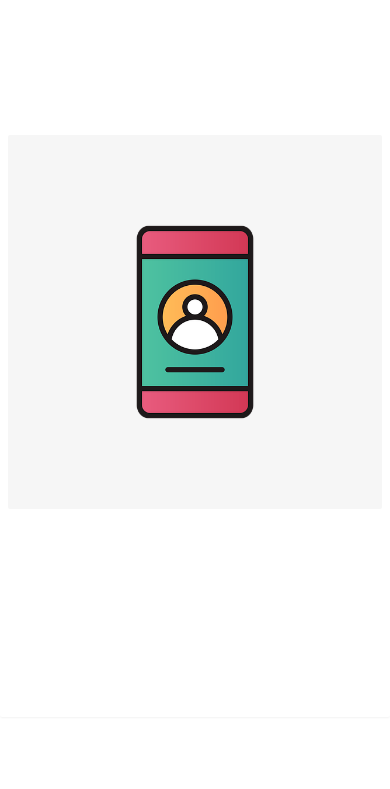
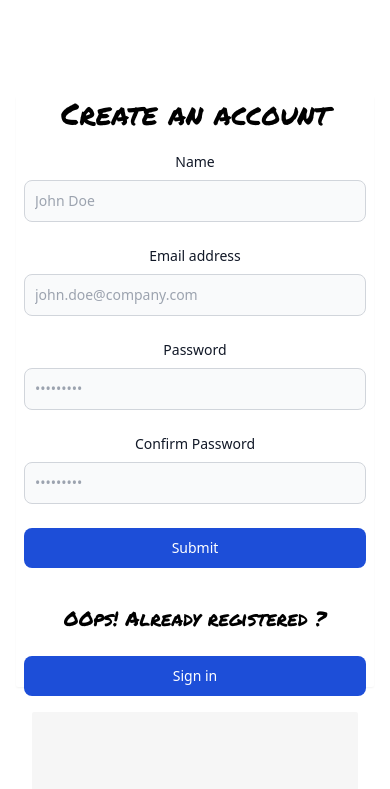
Before and after one commit to TonyCreavin/strateg-front, a React (Vite) app: page /auth in a window 390 px wide. Shown: the top 789 px of the page. Built offline with nearby package versions, Linux system fonts and the light colour scheme.

Commit message:
responsiveness fixed

```diff
--- a/src/components/AuthForm.jsx
+++ b/src/components/AuthForm.jsx
@@ -6,16 +6,16 @@ export default function AuthForm() {
   const isLogin = searchParams.get('mode') === 'signin';
 
   return (
-    <div className="bg-[#FFFFFF] h-[100vh] flex sm:flex-col-reverse md:flex-row">
-      <div className=" container m-auto h-[70vh] items-center bg-[#FFFFFF] rounded-sm shadow-sm">
-        <div className="lg:grid grid-cols-2 gap-4 ">
-          <div className=" h-[80vh] p-2">
+    <div className="bg-[#FFFFFF] h-[100vh] p-4">
+      <div className=" container m-auto h-[70vh]  items-center bg-[#FFFFFF] rounded-sm shadow-sm ">
+        <div className="flex flex-col-reverse gap-2  mx-2 md:flex-row md:mx-0">
+          <div className=" h-[80vh] p-2 flex-1">
             <div className="bg-[#F6F6F6] rounded-sm text-center items-center">
               <img className="w-full rounded-md" src={img} alt="login icon" />
             </div>
           </div>
-          <div className="h-[60vh]">
-            <div className="text-center text-3xl mb-4">
+          <div className="h-[80vh] flex-1">
+            <div className="text-center text-3xl mb-2">
               <h1 className="font-marker ">
                 {isLogin ? 'Sign in' : 'Create an account'}
               </h1>
--- a/src/pages/Authentication.jsx
+++ b/src/pages/Authentication.jsx
@@ -2,7 +2,7 @@ import AuthForm from '../components/AuthForm';
 
 function Authentication() {
   return (
-    <div>
+    <div className="my-20">
       <AuthForm />
     </div>
   );
```
